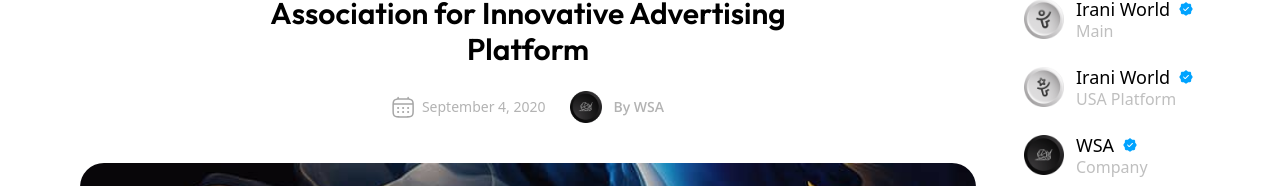
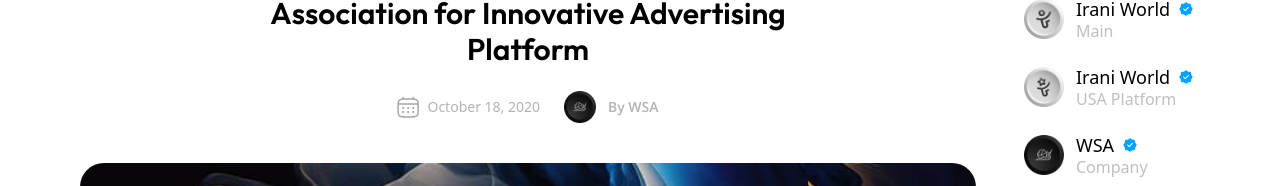
Before and after one commit to MiladDevarts/irani-world, a Next.js app: page /blog/wsa-riv-wps-partnership-innovative-ad-platform in a window 1280 px wide. Shown: the part 141-327 px from the top of the page. Built offline with nearby package versions, Linux system fonts and the light colour scheme.

Commit message:
fix: edit blog publish date

```diff
--- a/app/blog/wsa-riv-wps-partnership-innovative-ad-platform/page.tsx
+++ b/app/blog/wsa-riv-wps-partnership-innovative-ad-platform/page.tsx
@@ -64,7 +64,7 @@ const page = () => {
                     fill="#A6A6A6"
                   />
                 </svg>
-                September 4, 2020
+                October 18, 2020
               </div>
               <div className="flex items-center gap-x-3">
                 <img className="w-8" src="/images/bloggers/wsa.png" alt="" />
```
